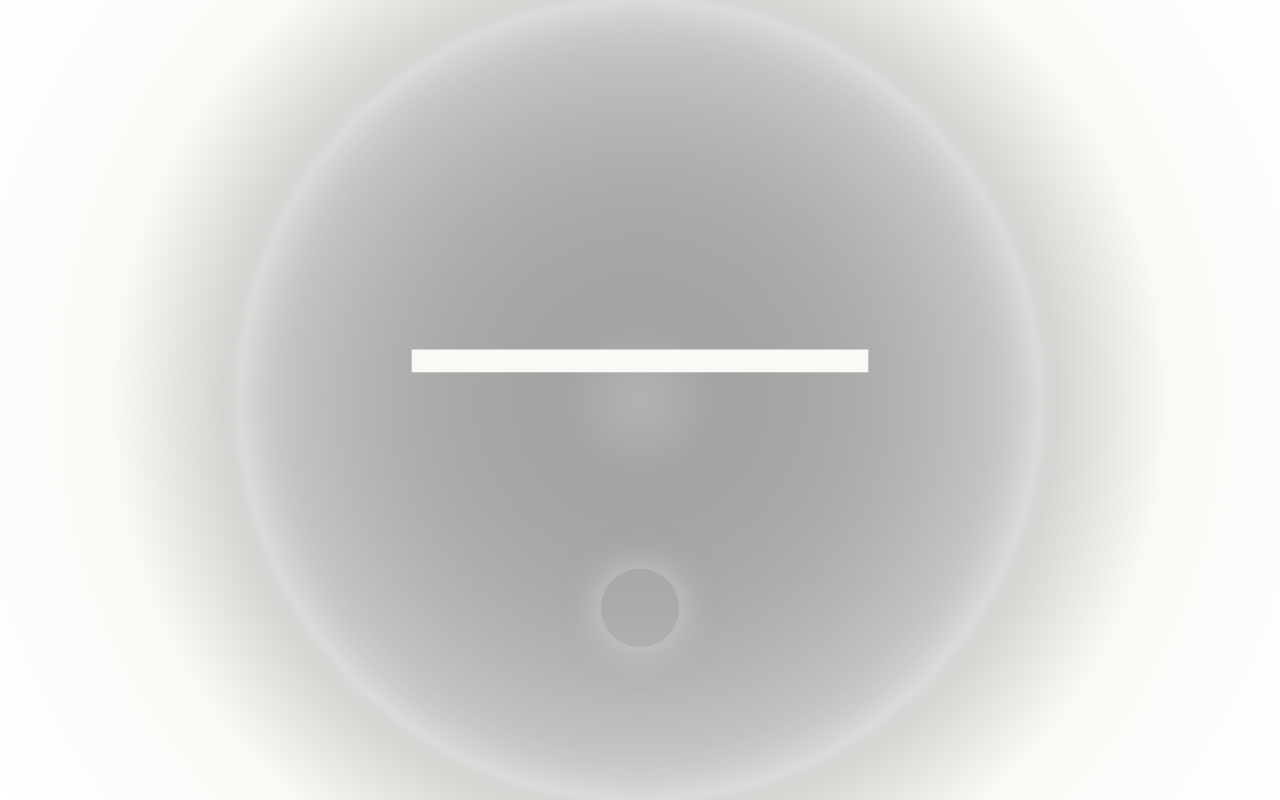
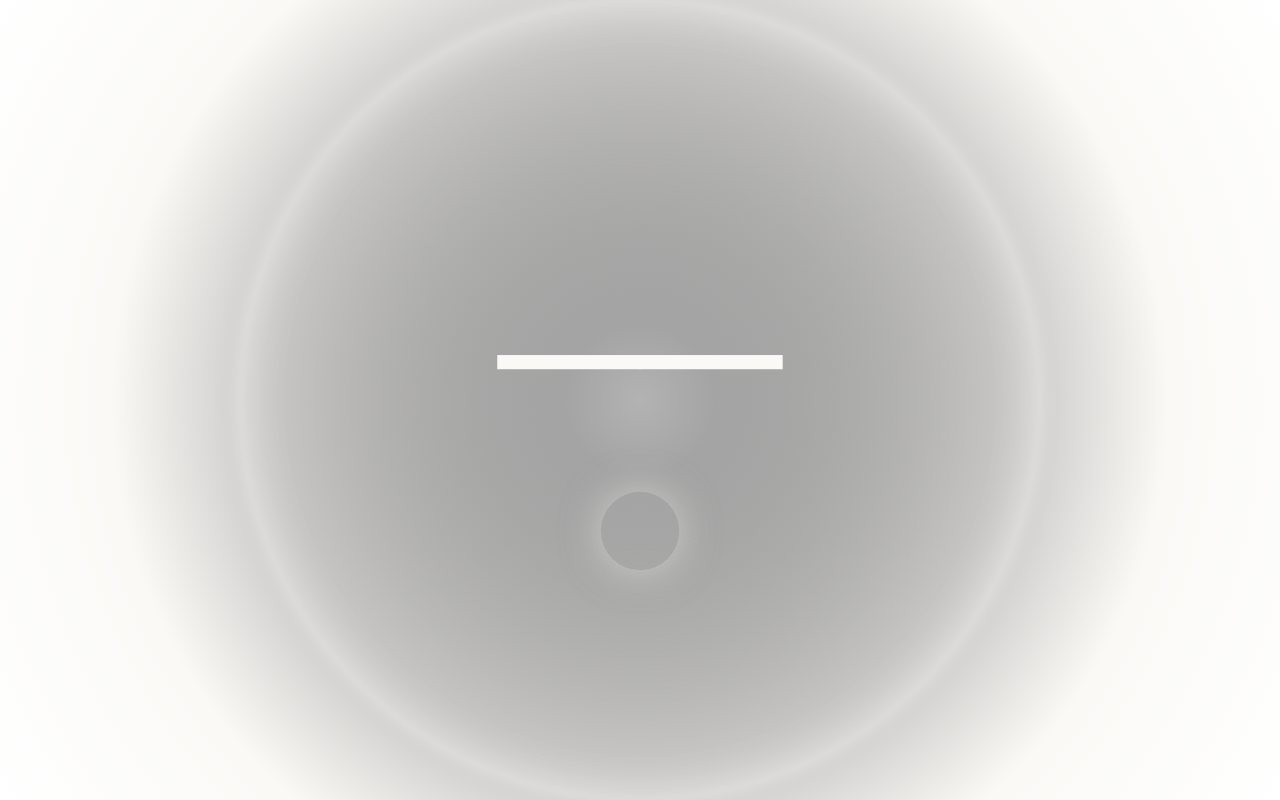
Before and after one commit to timesevered/blackmold, a plain HTML site: page love.html in a window 1280 px wide. Drawn offline with Linux system fonts and the light colour scheme.

Commit message:
Update love.html 25vh

```diff
--- a/love.html
+++ b/love.html
@@ -49,7 +49,7 @@
   }
 
   #direction {
-  font-size: 40vh;
+  font-size: 25vh;
   margin-bottom: 2%;
   margin-left: 10px;
   margin-right: 10px;
```
